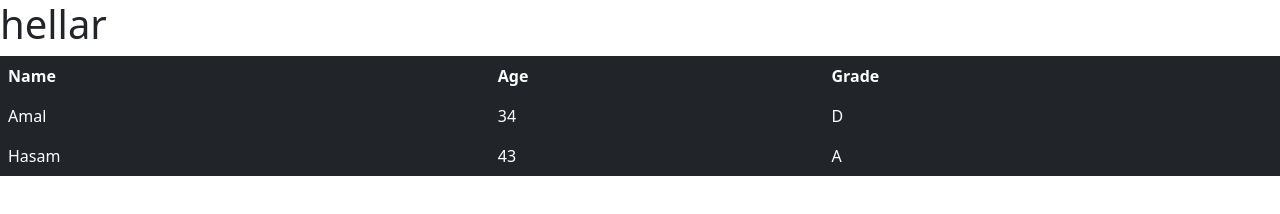
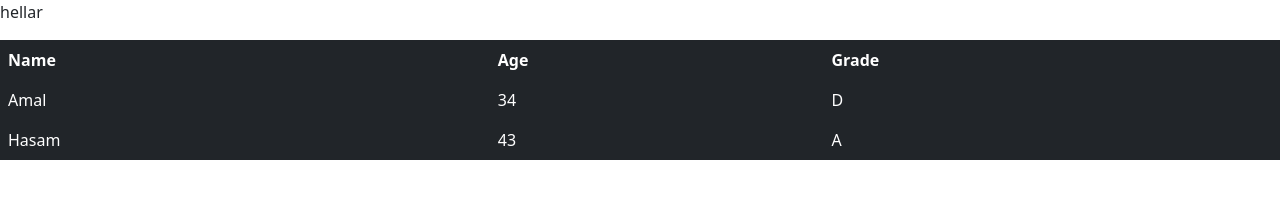
Before and after one commit to HarshaG2005/hellar, a plain HTML site: page gf.html in a window 1280 px wide. Drawn offline with nearby package versions, Linux system fonts and the light colour scheme.

Commit message:
Update gf.html
added p tag

```diff
--- a/gf.html
+++ b/gf.html
@@ -5,7 +5,7 @@
         <link href="https://cdn.jsdelivr.net/npm/bootstrap@5.3.6/dist/css/bootstrap.min.css" rel="stylesheet" integrity="sha384-4Q6Gf2aSP4eDXB8Miphtr37CMZZQ5oXLH2yaXMJ2w8e2ZtHTl7GptT4jmndRuHDT" crossorigin="anonymous">
     </head>
     <body>
-        <h1>hellar </h1>
+        <p>hellar </p>
         <table class="table table-dark table-borderless">
             <thead>
                 <th>Name</th>
```
